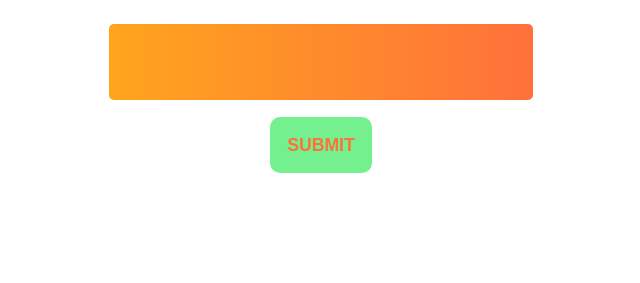
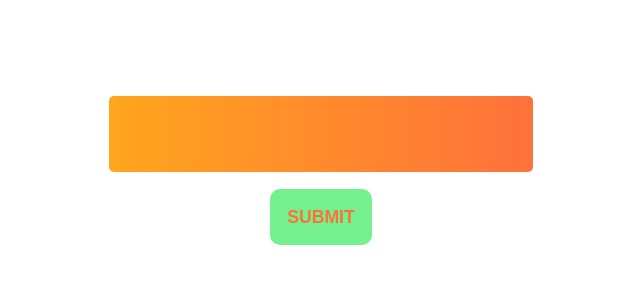
Before and after one commit to BROSTORNADO/receipts_regulator, a plain HTML site: page index.html in a window 1280 px wide. Shown: the part 445-728 px from the top of the page, without its empty margins (319-959 px from the left). Drawn offline with Linux system fonts and the light colour scheme.

Commit message:
Update index.css

```diff
--- a/index.css
+++ b/index.css
@@ -44,6 +44,10 @@ body{
 h2{
     color: #803853;
     font-size: 2rem;
+}
+#input-el{
+margin-top:3em;
+
 }
 input{
     border-radius: 5px;
```
